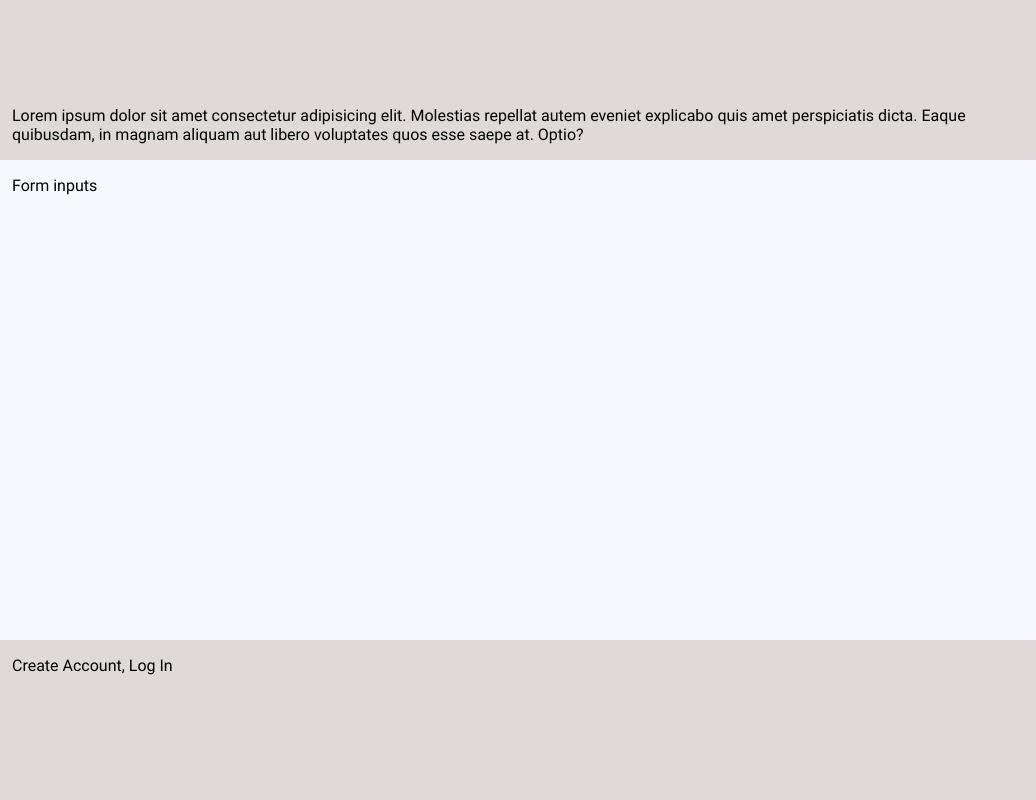
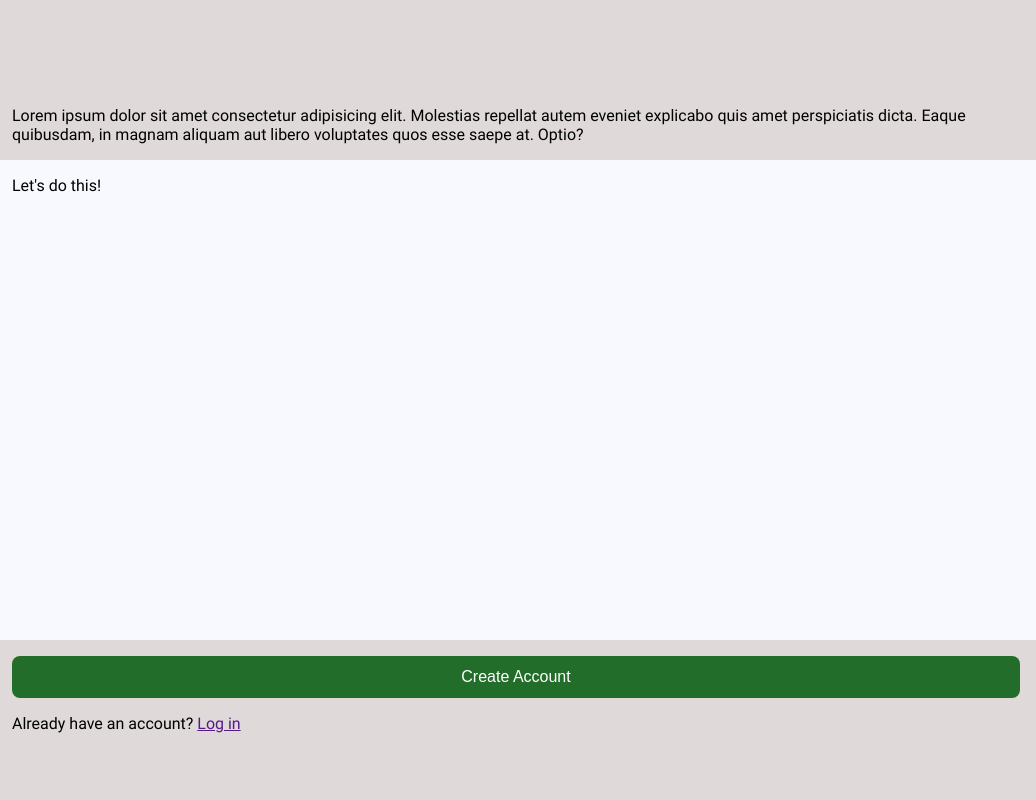
Before and after one commit to memoryfile/signup-form, a plain HTML site: page index.html in a window 1280 px wide. Shown: the full height of the page, 244-1280 px from the left. Drawn offline with Linux system fonts and the light colour scheme.

Commit message:
Edit form & signup look

```diff
--- a/index.html
+++ b/index.html
@@ -32,8 +32,8 @@
       quibusdam, in magnam aliquam aut libero voluptates quos esse saepe at.
       Optio?
     </div>
-    <div id="form">Form inputs</div>
-    <div id="signup">Create Account, Log In</div>
+    <div id="form">Let's do this!</div>
+    <div id="signup"><button id="acc">Create Account</button><p>Already have an account? <a href>Log in</a></p></div>
   </div>
   </body>
 </html>
--- a/style.css
+++ b/style.css
@@ -51,6 +51,28 @@ body {
   flex-direction: column;
 }
 
+#acc {
+  /* Source: Edit of Button 6 from https://getcssscan.com/css-buttons-examples */
+  background-color: rgba(5, 92, 13, 0.863);
+  border-radius: 8px;
+  border-width: 0;
+  color: #ffffff;
+  cursor: pointer;
+  display: inline-block;
+  /* font-family: "Haas Grot Text R Web", "Helvetica Neue", Helvetica, Arial,
+    sans-serif; */
+  font-size: 16px;
+  list-style: none;
+  margin: 0;
+  padding: 12px 12px;
+  text-align: center;
+  vertical-align: baseline;
+  white-space: nowrap;
+  user-select: none;
+  -webkit-user-select: none;
+  touch-action: manipulation;
+}
+
 #form {
   flex: 5;
   min-height: 60vh;
```
Lines whose indentation alone changed are shown as unchanged.
